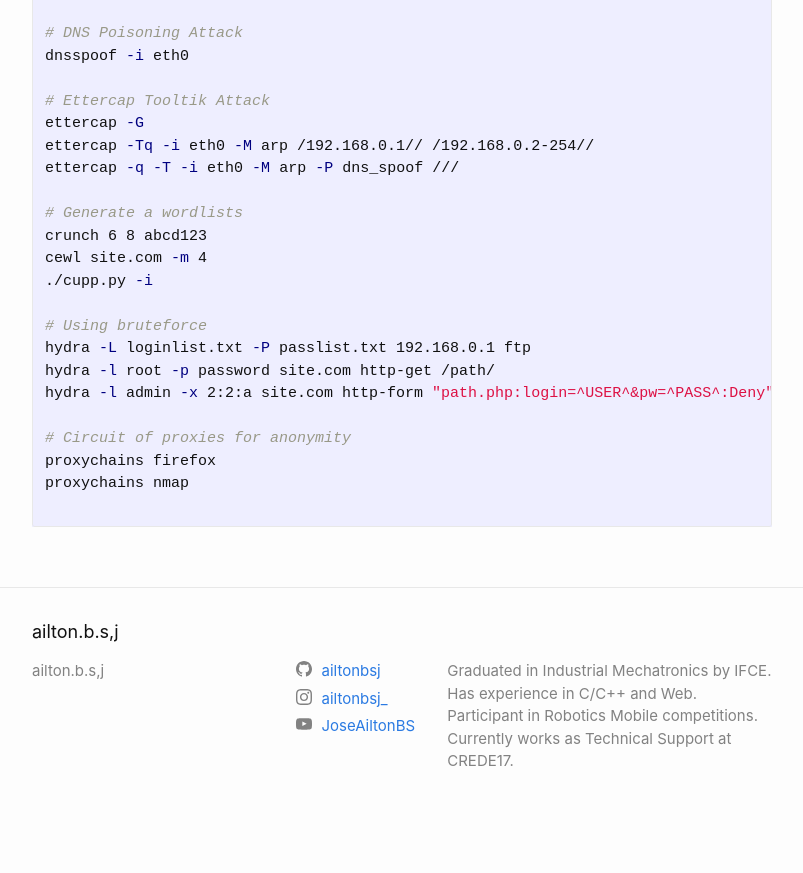
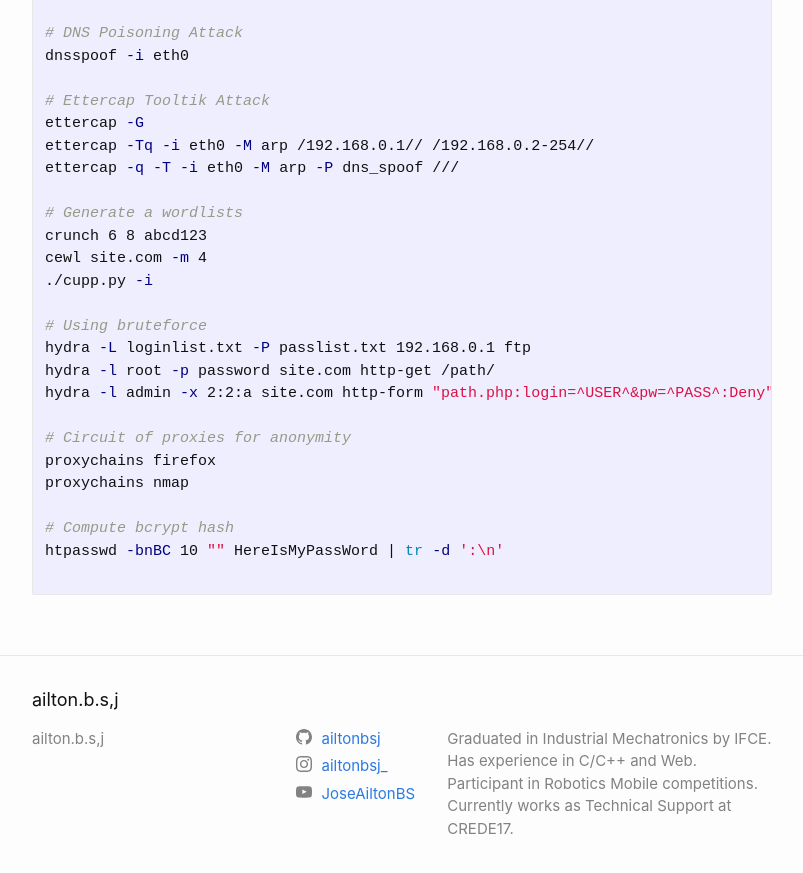
Before and after one commit to ailtonbsj/ailtonbsj.github.io, a Jekyll site: the page built from _posts/2018-11-16-some-utils-commands-and-tool-for-linux.md, in a window 1280 px wide and 900 px high, scrolled down 2719 px. Shown: the top 873 px of the window, without its empty margins (238-1041 px from the left). Built offline with Jekyll 4.4.1, drawn with Linux system fonts in a browser that asks for light colours; comment, search, counter and statistics services are not loaded; before the commit the page ends 3552 px from its top, so only the background shows below that.

Commit message:
added a new command

````diff
--- a/_posts/2018-11-16-some-utils-commands-and-tool-for-linux.md
+++ b/_posts/2018-11-16-some-utils-commands-and-tool-for-linux.md
@@ -137,4 +137,7 @@ hydra -l admin -x 2:2:a site.com http-form "path.php:login=^USER^&pw=^PASS^:Deny
 proxychains firefox
 proxychains nmap
 
+# Compute bcrypt hash
+htpasswd -bnBC 10 "" HereIsMyPassWord | tr -d ':\n'
+
 ```
````
